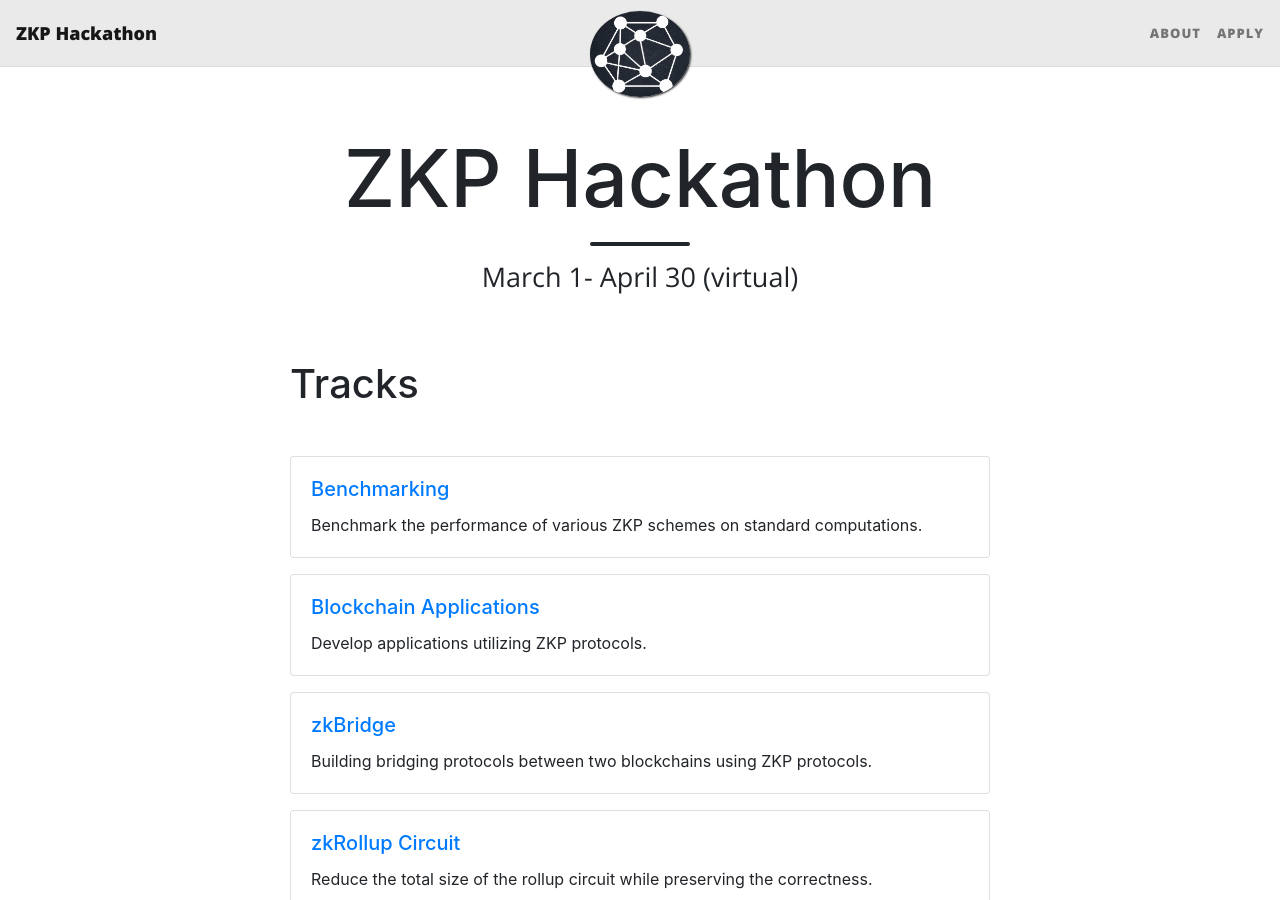
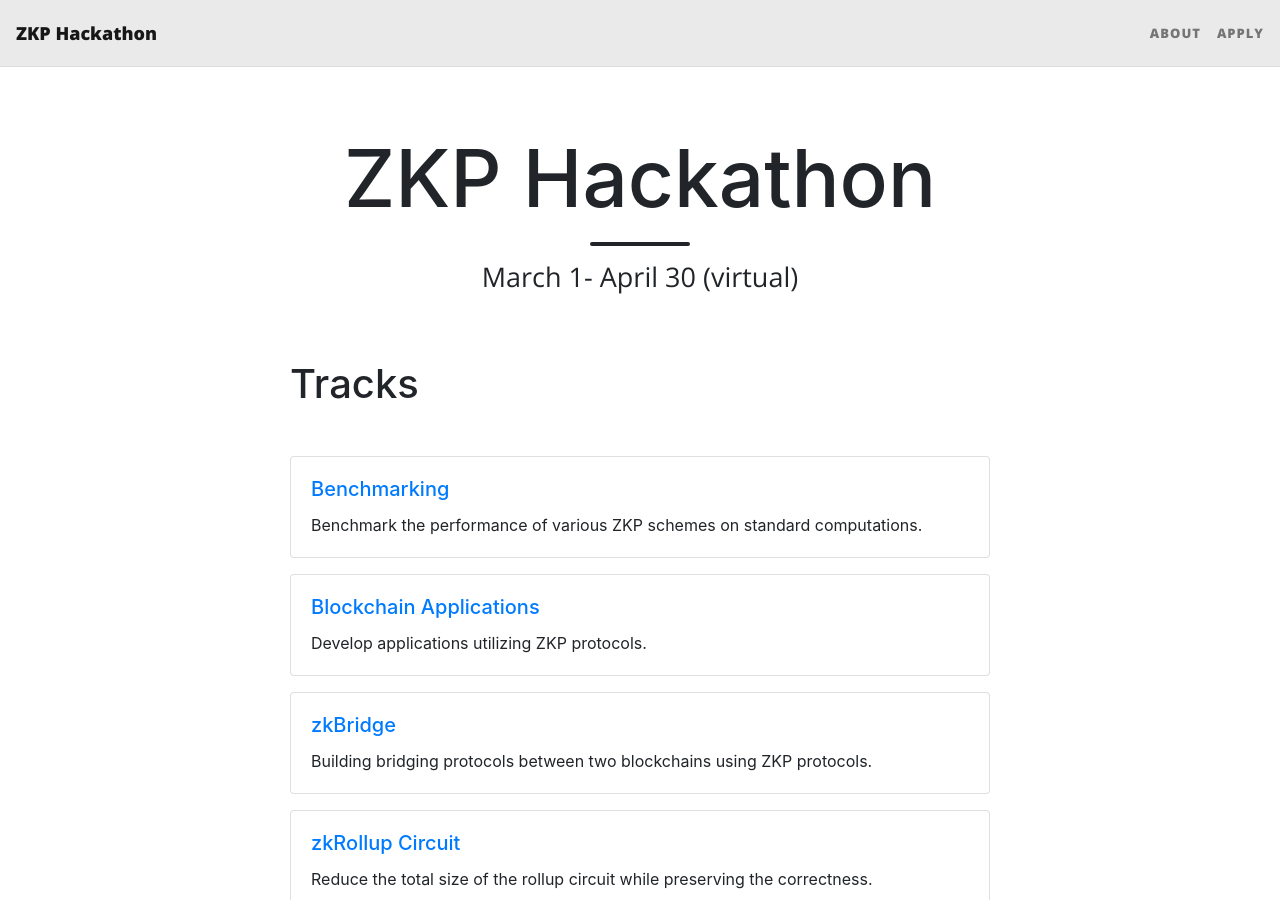
Before and after one commit to rdi-berkeley/zkp-web3-hackathon, a Jekyll site: the page built from index.md, in a window 1280 px wide and 900 px high. Built offline with Jekyll 4.4.1, drawn with Linux system fonts in a browser that asks for light colours; nearby versions of some CDN libraries.

Commit message:
Update _config.yml

```diff
--- a/_config.yml
+++ b/_config.yml
@@ -28,7 +28,7 @@ navbar-links:
 
 # Image to show in the navigation bar - works best with a square image
 # Remove this parameter if you don't want an image in the navbar
-avatar: "/assets/img/zkp_logo.png"
+#avatar: "/assets/img/zkp_logo.png"
 
 # By default, the image is cut into a circle. You can disable this behaviour by setting 'round-avatar: false'
 round-avatar: true
```
